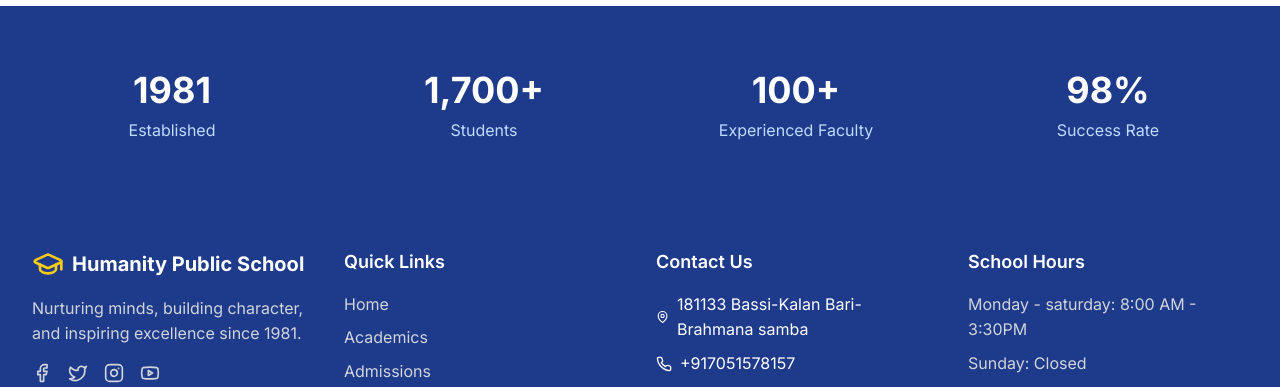
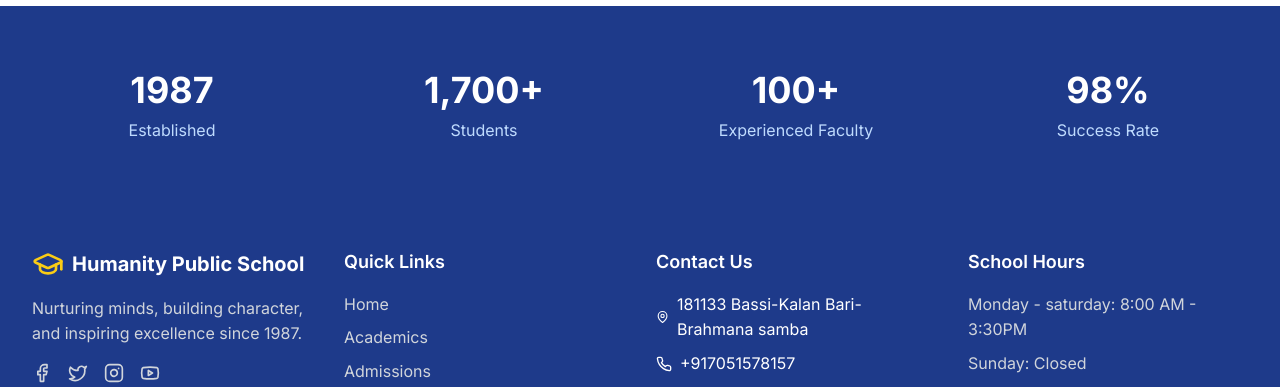
Before and after one commit to coderxyz81/school, a React (Vite) app: page / in a window 1280 px wide. Shown: the part 3129-3516 px from the top of the page. Built offline with nearby package versions, Linux system fonts and the light colour scheme.

Commit message:
hello hello

```diff
--- a/src/components/Footer.tsx
+++ b/src/components/Footer.tsx
@@ -14,7 +14,7 @@ const Footer = () => {
               <span className="font-bold text-xl">Humanity Public School</span>
             </div>
             <p className="text-gray-300 mb-4">
-              Nurturing minds, building character, and inspiring excellence since 1981.
+              Nurturing minds, building character, and inspiring excellence since 1987.
             </p>
             <div className="flex space-x-4">
               <a href="https://www.facebook.com/HPSCHOOL/" className="text-gray-300 hover:text-white">
--- a/src/pages/Home.tsx
+++ b/src/pages/Home.tsx
@@ -210,7 +210,7 @@ const Home = () => {
         <div className="max-w-7xl mx-auto px-4 sm:px-6 lg:px-8">
           <div className="grid grid-cols-1 md:grid-cols-2 lg:grid-cols-4 gap-8 text-center">
             <div>
-              <div className="text-4xl font-bold mb-2">1981</div>
+              <div className="text-4xl font-bold mb-2">1987</div>
               <p className="text-blue-200">Established</p>
             </div>
             <div>
```
Also changed, not shown: 1 other file (tests, documents, lock files or other folders).
